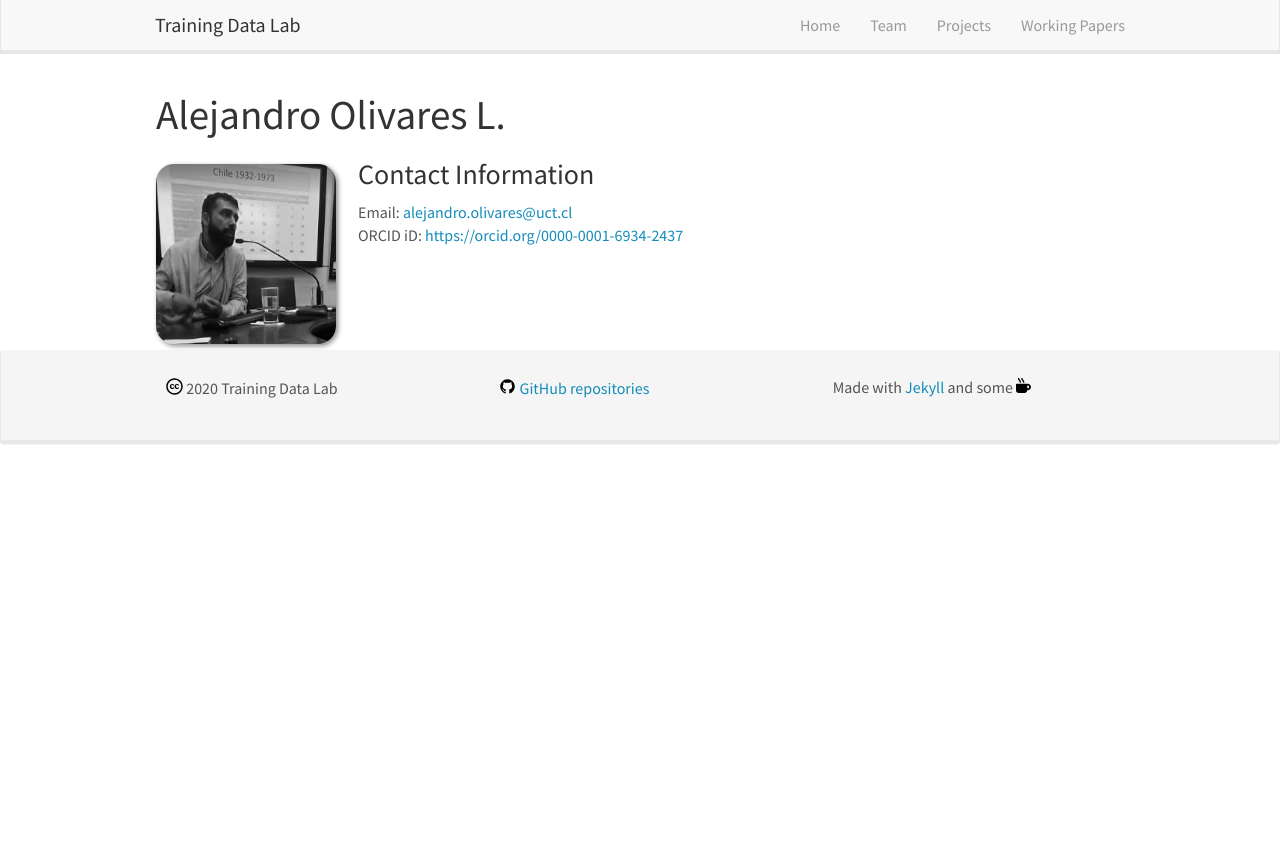
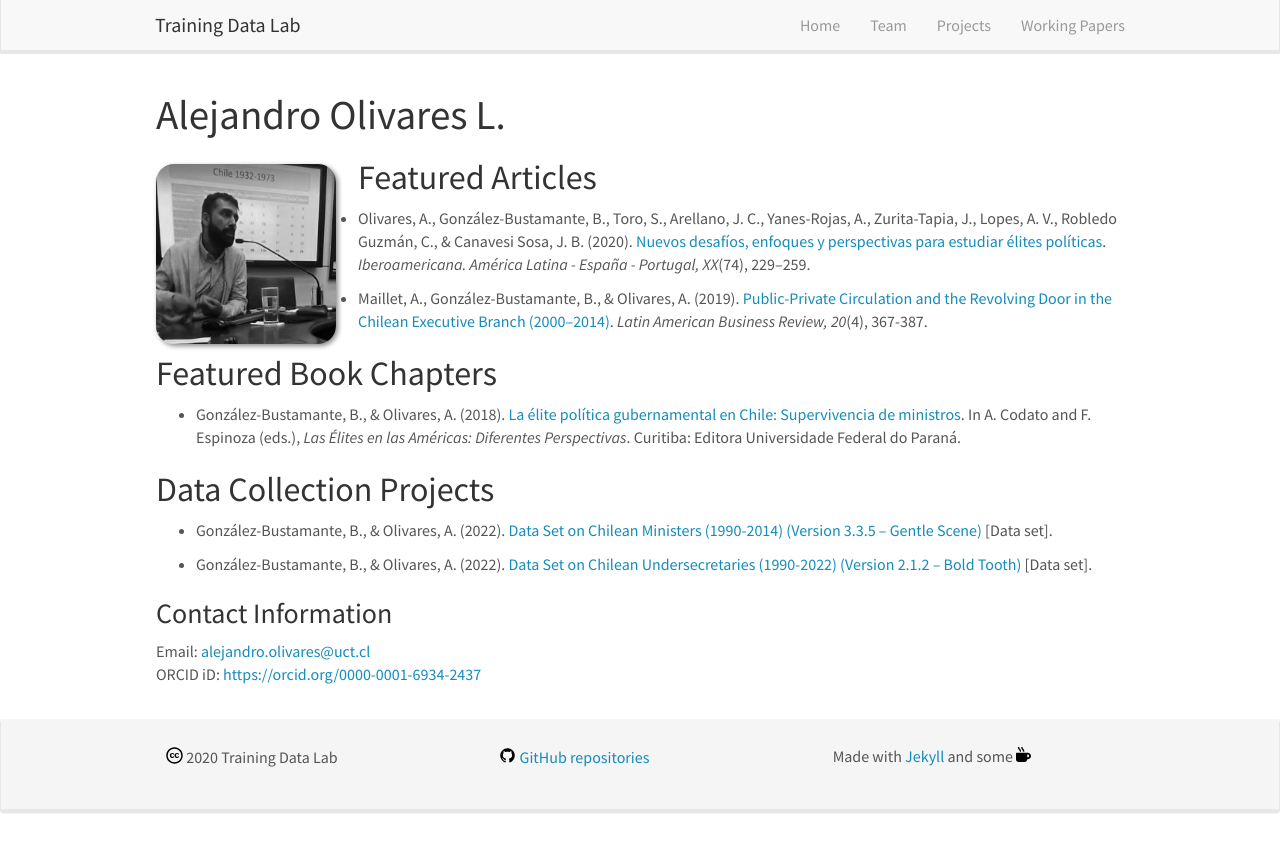
Before and after one commit to training-datalab/old-training-datalab.com, a Jekyll site: the page built from _pages/aolivares.md, in a window 1280 px wide. Shown: the top 852 px of the page. Built offline with Jekyll 4.4.1, drawn with Linux system fonts in a browser that asks for light colours; nearby versions of some CDN libraries.

Commit message:
Update aolivares.md

```diff
--- a/_pages/aolivares.md
+++ b/_pages/aolivares.md
@@ -10,6 +10,22 @@ permalink: /team/aolivares/
 
 <img src="https://training-datalab.com/images/team/aolivares.jpg" class="img-responsive" width="180px" style="float: left" />
 
+## Featured Articles
+
+* Olivares, A., González-Bustamante, B., Toro, S., Arellano, J. C., Yanes-Rojas, A., Zurita-Tapia, J., Lopes, A. V., Robledo Guzmán, C., & Canavesi Sosa, J. B. (2020). <a href="https://doi.org/10.18441/ibam.20.2020.74.229-259" target="_blank">Nuevos desafíos, enfoques y perspectivas para estudiar élites políticas</a>. *Iberoamericana. América Latina - España - Portugal, XX*(74), 229–259.
+
+* Maillet, A., González-Bustamante, B., & Olivares, A. (2019). <a href="https://doi.org/10.1080/10978526.2019.1652099" target="_blank">Public-Private Circulation and the Revolving Door in the Chilean Executive Branch (2000–2014)</a>. *Latin American Business Review, 20*(4), 367-387.
+
+## Featured Book Chapters
+
+* González-Bustamante, B., & Olivares, A. (2018). <a href="https://www.researchgate.net/publication/325699783_Elites_en_las_Americas_diferentes_perspectivas_Elites_in_the_Americas_Different_Perspectives" target="_blank">La élite política gubernamental en Chile: Supervivencia de ministros</a>. In A. Codato and F. Espinoza (eds.), *Las Élites en las Américas: Diferentes Perspectivas*. Curitiba: Editora Universidade Federal do Paraná.
+
+## Data Collection Projects
+
+* González-Bustamante, B., & Olivares, A. (2022). <a href="https://doi.org/10.5281/zenodo.5744536" target="_blank">Data Set on Chilean Ministers (1990-2014) (Version 3.3.5 -- Gentle Scene)</a> [Data set].
+
+* González-Bustamante, B., & Olivares, A. (2022). <a href="https://doi.org/10.5281/zenodo.5715384" target="_blank">Data Set on Chilean Undersecretaries (1990-2022) (Version 2.1.2 -- Bold Tooth)</a> [Data set].
+
 ### Contact Information
 
 Email: <a href="mailto:alejandro.olivares@uct.cl">alejandro.olivares@uct.cl</a><br />
```
